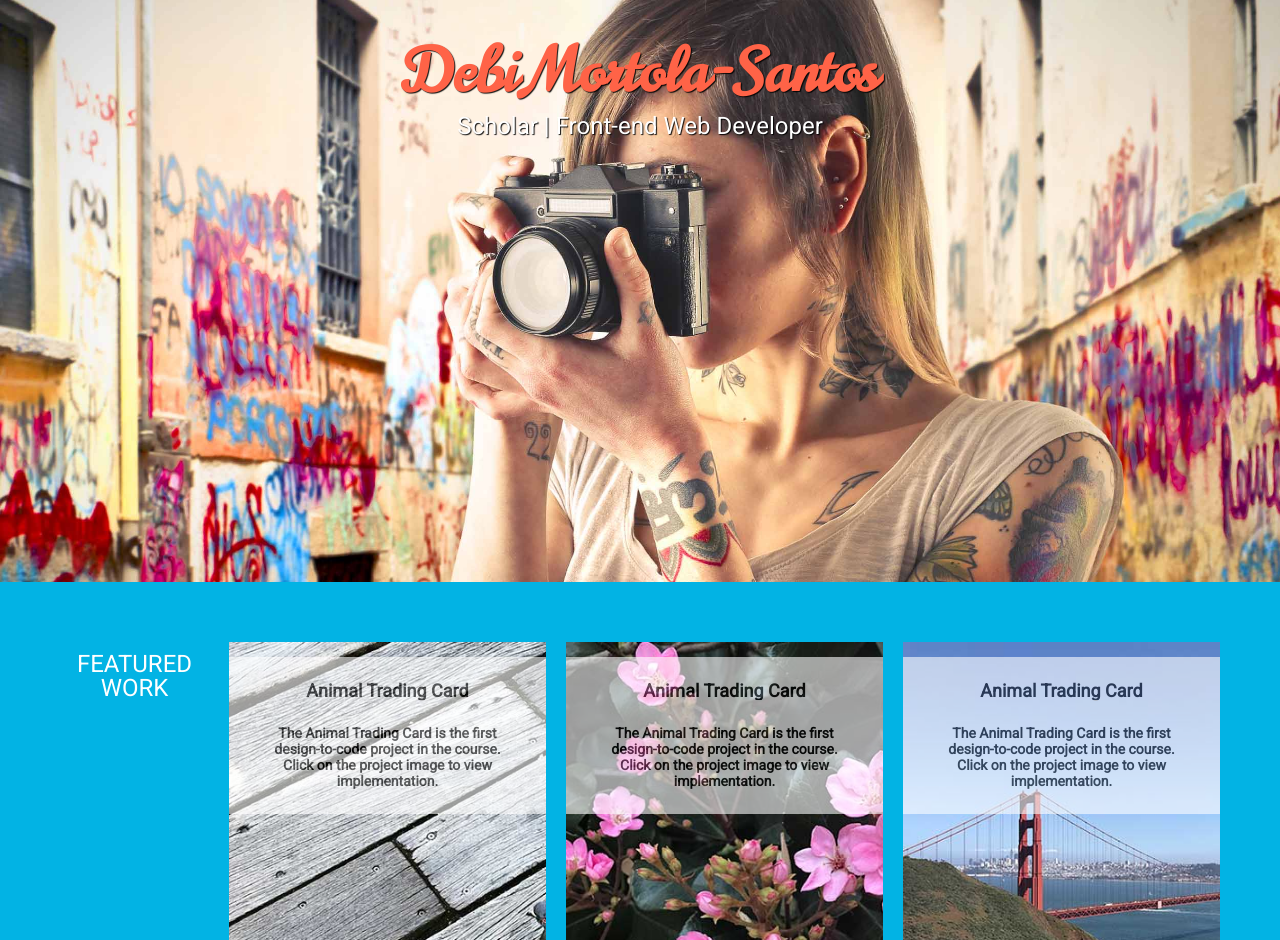
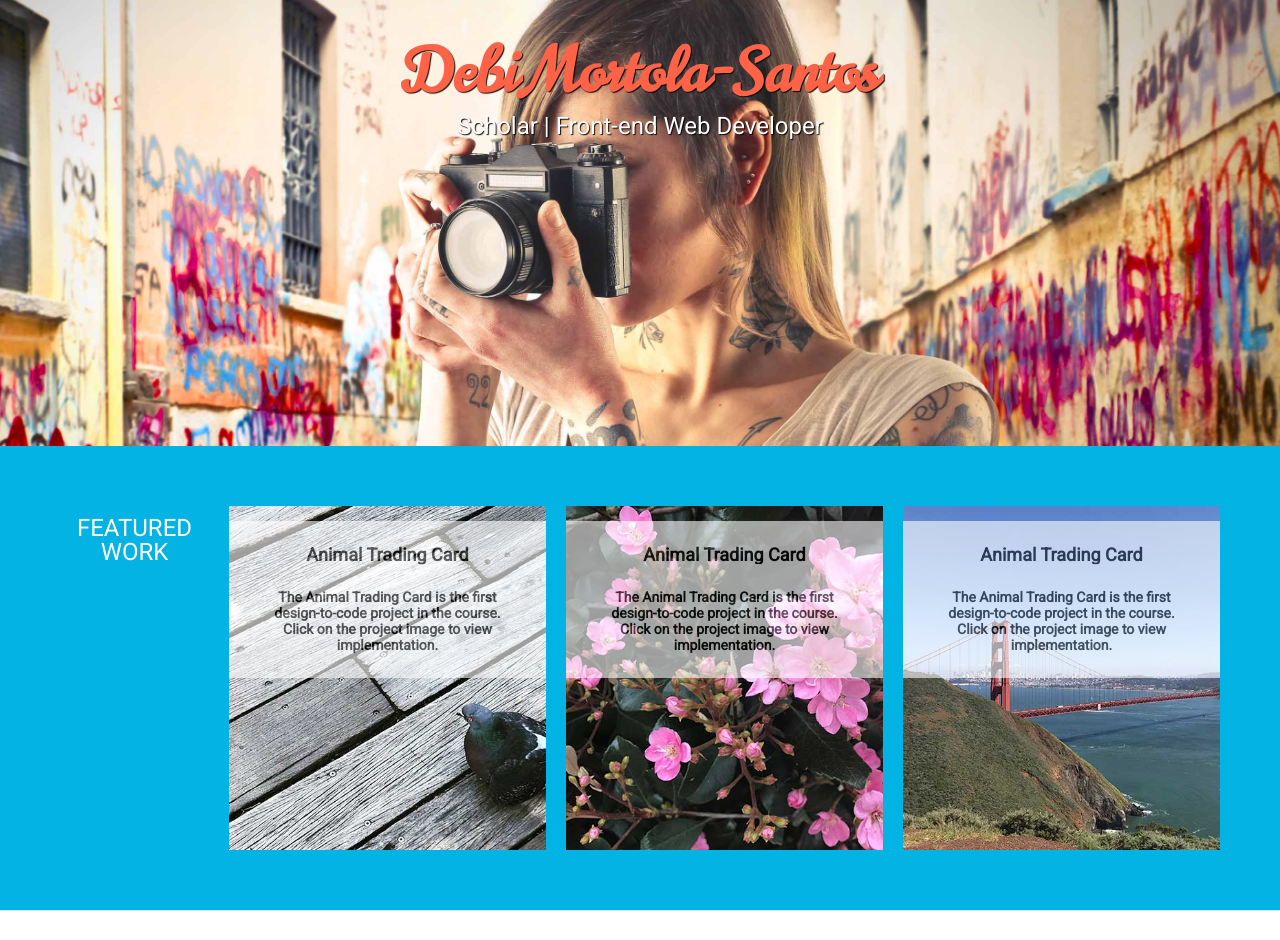
Before and after one commit to debimsantos/debimsantos.github.io, a plain HTML site: page index.html in a window 1280 px wide. Shown: the part 98-1038 px from the top of the page. Drawn offline with Linux system fonts and the light colour scheme.

Commit message:
Updated height size to vh as per review

```diff
--- a/css/styles.css
+++ b/css/styles.css
@@ -254,7 +254,7 @@ li a:hover {
     .welcome {
       padding: 80px 0;
       width: 100%;
-      min-height: 300px;
+      min-height: 39vh;
     }
 
     .description {
@@ -277,7 +277,7 @@ li a:hover {
     .project1 {
       width: 100%;
       height: auto;
-      min-height: 350px;
+      min-height: 34vh;
       background-image: url("../img/bird.jpg");
       background-repeat: no-repeat;
       background-size: cover;
@@ -288,7 +288,7 @@ li a:hover {
     .project2 {
       width: 100%;
       height: auto;
-      min-height: 350px;
+      min-height: 34vh;
       background-image: url("../img/flowers.jpg");
       background-repeat: no-repeat;
       background-size: cover;
@@ -299,7 +299,7 @@ li a:hover {
     .project3 {
       width: 100%;
       height: auto;
-      min-height: 350px;
+      min-height: 34vh;
       background-image: url("../img/goldengate.jpg");
       background-repeat: no-repeat;
       background-size: cover;
@@ -346,7 +346,7 @@ li a:hover {
       .welcome {
         padding: 60px 0;
         width: 100%;
-        min-height: 600px;
+        min-height: 58vh;
         background-image: url("../img/banner_img2.jpg");
         background-repeat: no-repeat;
         background-size: cover;
@@ -369,7 +369,7 @@ li a:hover {
       .project1 {
         width: 30%;
         height: auto;
-        min-height: 450px;
+        min-height: 43vh;
         background-image: url("../img/bird.jpg");
         background-repeat: no-repeat;
         background-size: cover;
@@ -380,7 +380,7 @@ li a:hover {
       .project2 {
         width: 30%;
         height: auto;
-        min-height: 450px;
+        min-height: 43vh;
         background-image: url("../img/flowers.jpg");
         background-repeat: no-repeat;
         background-size: cover;
@@ -391,7 +391,7 @@ li a:hover {
       .project3 {
         width: 30%;
         height: auto;
-        min-height: 450px;
+        min-height: 43vh;
         background-image: url("../img/goldengate.jpg");
         background-repeat: no-repeat;
         background-size: cover;
```
